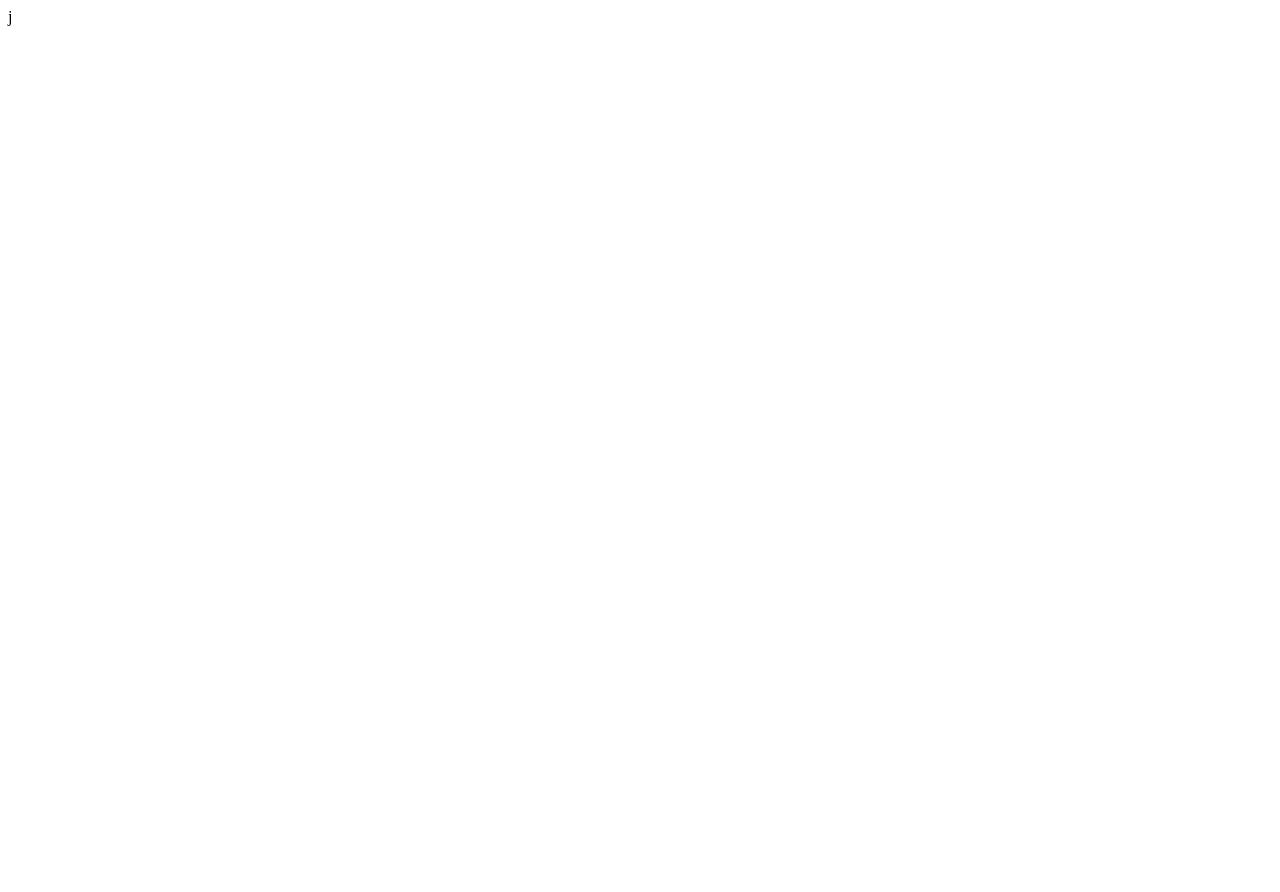
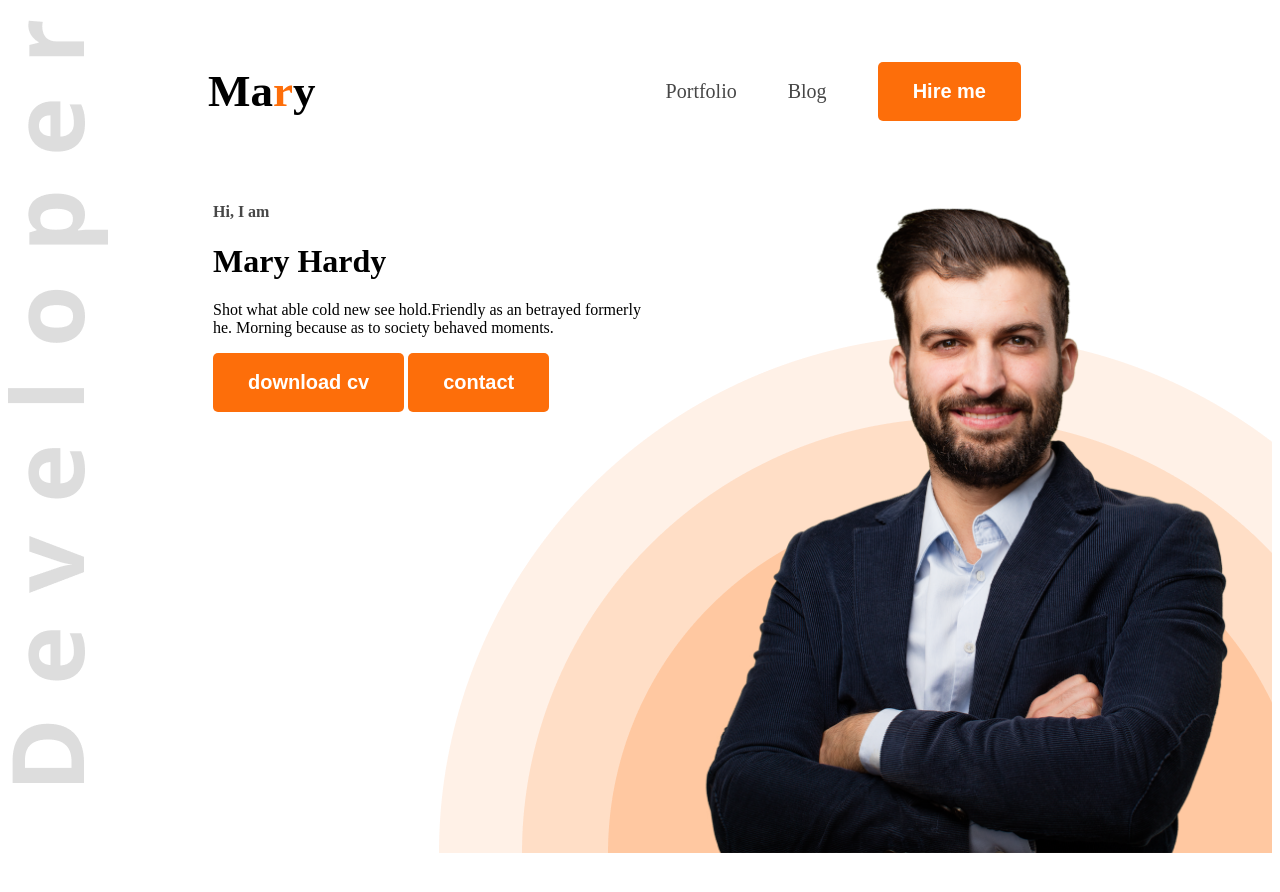
Before and after one commit to tamanna-masud/WEB-DEV-PORTFOLIO, a plain HTML site: page index.html in a window 1280 px wide. Before the commit the page ends 800 px from the top, so only its background shows below. Drawn offline with Linux system fonts and the light colour scheme.

Commit message:
added new bagrounds

```diff
--- a/index.html
+++ b/index.html
@@ -4,9 +4,34 @@
     <meta charset="UTF-8">
     <meta name="viewport" content="width=device-width, initial-scale=1.0">
     <title>web-dev-portfolio</title>
+    <link rel="preconnect" href="https://fonts.googleapis.com">
+<link rel="preconnect" href="https://fonts.gstatic.com" crossorigin>
+<link href="https://fonts.googleapis.com/css2?family=Open+Sans:ital,wght@0,300..800;1,300..800&display=swap" rel="stylesheet">
+    <link rel="stylesheet" href="styles/portfolio.css">
 </head>
-<body>
-    <header>
+<body class="open-sans-normal">
+
+    <header class="header">
+        <nav>
+            <h3 class="nav-title">Ma<span class="text-primary">r</span>y</h3>
+            <ul>
+                <li><a class="dark-2" href="">Portfolio</a></li>
+            <li><a class="dark-2" href="">Blog</a></li>
+            <li><a href=""><button class="btn-primary">Hire me</button></a></li>
+            </ul>
+        </nav>
+
+<div class="banner">
+    <div class="banner-content">
+<h4 class="banner-greeting dark-2">Hi, I am</h4>
+<h1 class="banner-ttitle">Mary Hardy</h1>
+<p class="banner-description">Shot what able cold new see hold.Friendly as an betrayed formerly he. Morning because as to society behaved moments.</p>
+<button class="btn-primary">download cv</button>
+<button class="btn-primary">contact</button>
+
+    </div>
+    <img class="banner-profile-picture" src="images/hardy.png" alt="">
+</div>
 
     </header>
 
@@ -14,4 +39,4 @@
 
     </footer>
 </body>
-</html>j
+</html>
--- /dev/null
+++ b/styles/portfolio.css
@@ -0,0 +1,92 @@
+// <uniquifier>: Use a unique and descriptive class name
+// <weight>: Use a value from 300 to 800
+
+.open-sans-normal {
+  font-family: "Open Sans", serif;
+  font-optical-sizing: auto;
+
+  font-style: normal;
+  font-variation-settings:
+    "wdth" 100;
+}
+
+
+/* shared style */
+.text-primary{
+    color: #FD6E0A ;
+}
+.dark-2{
+    color: #474747;
+}
+
+.btn-primary{
+   background-color: #FD6E0A;
+   font-weight:bold ;
+   font-size: 20px;
+    color: white;
+    padding: 18px 35px;
+    border-radius: 5px;
+    border: none;
+}
+
+/* header */
+.header{
+    background-image: url(../images/developer.png) , url(../images/header_bg.png);
+    background-repeat: no-repeat;
+    background-position: top left, bottom right;
+
+}
+
+/* nav styles */
+nav{
+    display: flex;
+align-items: center;
+justify-content: space-between;
+margin: 20px 200px;
+
+}
+.nav-title{
+    font-weight: 800;
+    font-size: 45px;
+}
+
+nav ul {
+    display: flex;
+    align-items: center;
+}
+
+nav ul li {
+    list-style: none;
+    margin-right: 51px;
+}
+nav li a{
+    text-decoration: none;
+    font-size: 20px;
+
+}
+
+.banner{
+    display: flex;
+    justify-content: space-between;
+    margin: 0 35px 230px ;
+}
+
+.banner-content{
+    max-width: 580px;
+    margin-left: 170px ;
+}
+
+/* banner styles  */
+.banner-greetings{
+    font-size: 45px;
+    font-weight: 600px;
+}
+
+.banner-title{
+
+    font-weight:bold ;
+    font-size: 85px;
+}
+.banner-profile-picture{
+    width: 580px;
+}
```
